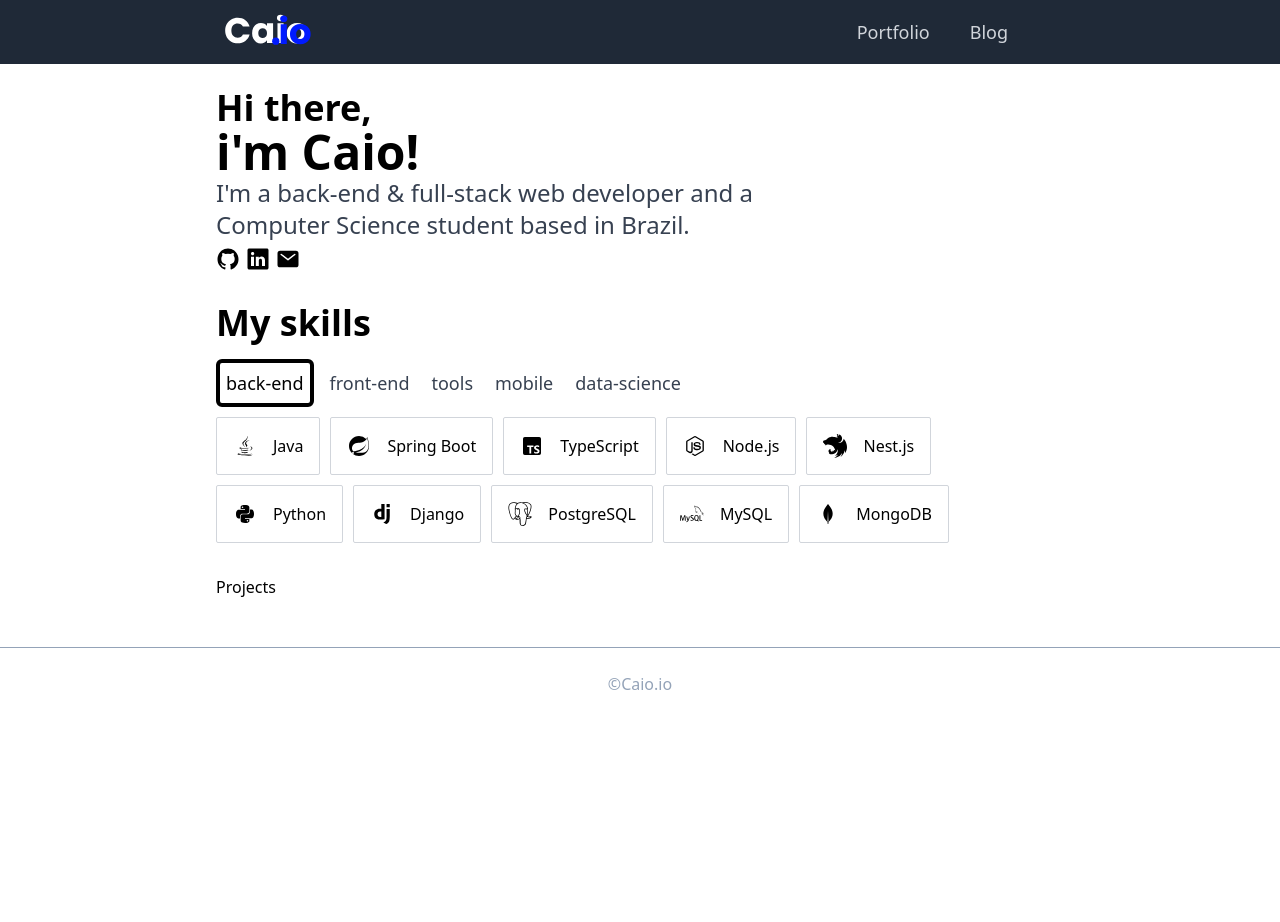
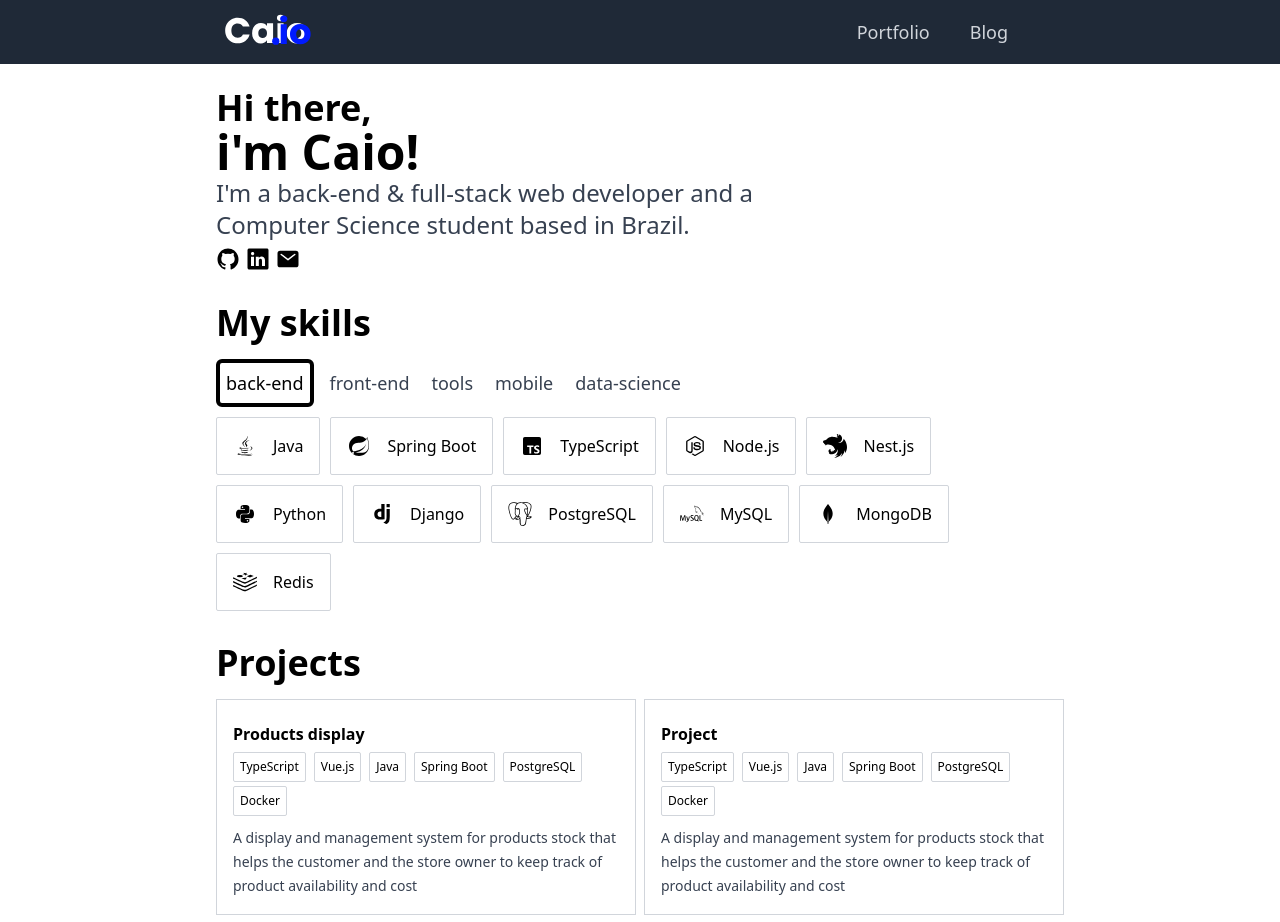
Before and after one commit to caioopr/static-portfolio, a Next.js app: page / in a window 1280 px wide. Shown: the top 922 px of the page. Before the commit the page ends 800 px from the top, so only its background shows below. Built offline with nearby package versions, Linux system fonts and the light colour scheme.

Commit message:
project card

```diff
--- /dev/null
+++ b/src/components/ProjectCard.tsx
@@ -0,0 +1,32 @@
+import { ProjectInterface } from '@/lib/projects';
+
+export default function ProjectCard(post: ProjectInterface) {
+  return (
+    <article
+      key={post.name}
+      className="flex flex-col items-start justify-between"
+    >
+      <div className="group relative border border-gray-300 p-4 dark:border-neutral-700">
+        <h3 className="mt-1.5 text-md font-semibold leading-6 group-hover:text-gray-700">
+          <a href={post.repository}>
+            <span className="absolute inset-0" />
+            {post.name}
+          </a>
+        </h3>
+        <div className="flex flex-wrap mt-1.5 items-center gap-x-2 text-xs">
+          {post.tech_stack?.map((stack) => (
+            <p
+              key={post.name}
+              className="relative z-10 mb-1 border border-gray-300 rounded-sm  px-1.5 py-1.5 font-medium  hover:bg-gray-100"
+            >
+              {stack.tech_name}
+            </p>
+          ))}
+        </div>
+        <p className="mt-1.5 line-clamp-3 text-sm leading-6 text-gray-700">
+          {post.description}
+        </p>
+      </div>
+    </article>
+  );
+}
--- a/src/components/Tabs.tsx
+++ b/src/components/Tabs.tsx
@@ -44,7 +44,7 @@ export default function MyTabs() {
                     return (
                       <div
                         key={skill.name}
-                        className="dark:bg-darkPrimary group flex origin-center transform items-center gap-4 rounded-sm border border-gray-300 p-4 dark:border-neutral-700 hover:dark:bg-darkSecondary justify-start md:origin-top"
+                        className="dark:bg-darkPrimary group flex origin-center transform items-center gap-4 rounded-sm border border-gray-300 p-4 dark:border-neutral-700 hover:dark:bg-darkSecondary justify-start md:origin-top cursor-text"
                       >
                         <skill.logo className="h-6 w-6" />
                         <p>{skill.name}</p>
--- a/src/components/portfolio-sections/Projects.tsx
+++ b/src/components/portfolio-sections/Projects.tsx
@@ -1,3 +1,17 @@
+import { projects } from '@/lib/projects';
+import ProjectCard from '../ProjectCard';
+
 export default function Projects() {
-  return <h1>Projects</h1>;
+  return (
+    <div>
+      <h2 className="text-3xl font-sans font-bold antialiased mb-4 sm:text-4xl">
+        Projects
+      </h2>
+      <div className="grid xl:grid-cols-2 grid-cols-1 gap-2 ">
+        {projects.map((post) => (
+          <ProjectCard key={post.name} {...post} />
+        ))}
+      </div>
+    </div>
+  );
 }
--- /dev/null
+++ b/src/lib/projects.ts
@@ -0,0 +1,94 @@
+import { IconType } from 'react-icons';
+import { SiNestjs } from 'react-icons/si';
+
+export interface ProjectInterface {
+
+  name: string,
+  tech_stack:
+    {
+      tech_name: string,
+    }[],
+  description: string,
+  repository: string
+}
+
+export const projects: ProjectInterface[] = [
+  {
+    name:"Products display",
+    tech_stack: [
+      {
+        tech_name: "TypeScript",
+      },
+      {
+        tech_name: "Vue.js",
+      },
+      {
+        tech_name: "Java",
+
+      },
+      {
+        tech_name: "Spring Boot",
+      },
+      {
+        tech_name: "PostgreSQL",
+      },
+      {
+        tech_name: "Docker",
+      }
+    ],
+    description:"A display and management system for products stock that helps the customer and the store owner to keep track of product availability and cost",
+    repository: "https://github.com/caioopr/products-display"
+  },
+  {
+    name:"Project",
+    tech_stack: [
+      {
+        tech_name: "TypeScript",
+      },
+      {
+        tech_name: "Vue.js",
+      },
+      {
+        tech_name: "Java",
+
+      },
+      {
+        tech_name: "Spring Boot",
+      },
+      {
+        tech_name: "PostgreSQL",
+      },
+      {
+        tech_name: "Docker",
+      }
+    ],
+    description:"A display and management system for products stock that helps the customer and the store owner to keep track of product availability and cost",
+    repository: "https://github.com/caioopr/products-display"
+  },
+   {
+    name:"Projecttttt",
+    tech_stack: [
+      {
+        tech_name: "TypeScript",
+      },
+      {
+        tech_name: "Vue.js",
+      },
+      {
+        tech_name: "Java",
+
+      },
+      {
+        tech_name: "Spring Boot",
+      },
+      {
+        tech_name: "PostgreSQL",
+      },
+      {
+        tech_name: "Docker",
+      }
+    ],
+    description:"A display and management system for products stock that helps the customer and the store owner to keep track of product availability and cost",
+    repository: "https://github.com/caioopr/products-display"
+  }
+]
--- a/src/lib/skills.ts
+++ b/src/lib/skills.ts
@@ -1,7 +1,7 @@
 
 import { IconType } from 'react-icons';
 import {BiLogoAndroid, BiLogoCss3, BiLogoDjango, BiLogoDocker, BiLogoHtml5, BiLogoJava, BiLogoJavascript, BiLogoKubernetes, BiLogoMongodb, BiLogoNodejs, BiLogoPython, BiLogoReact, BiLogoSass, BiLogoSpringBoot, BiLogoTailwindCss, BiLogoTypescript, BiLogoVuejs,} from 'react-icons/bi'
-import { SiChakraui, SiFigma, SiGit, SiKotlin, SiMysql, SiNestjs, SiNextdotjs, SiNumpy, SiOpencv, SiPandas, SiPostgresql, SiScipy, SiTensorflow } from 'react-icons/si'
+import { SiChakraui, SiFigma, SiGit, SiKotlin, SiMysql, SiNestjs, SiNextdotjs, SiNumpy, SiOpencv, SiPandas, SiPostgresql, SiRedis, SiScipy, SiTensorflow } from 'react-icons/si'
 
 export interface SkillInterface{
   name:string;
@@ -69,6 +69,12 @@ export const skills:SkillInterface[] = [
     name: 'MongoDB',
     logo: BiLogoMongodb,
     packType: 'bi',
+    tag: 'back-end',
+  },
+  {
+    name: 'Redis',
+    logo: SiRedis,
+    packType: 'si',
     tag: 'back-end',
   },
   {
```
